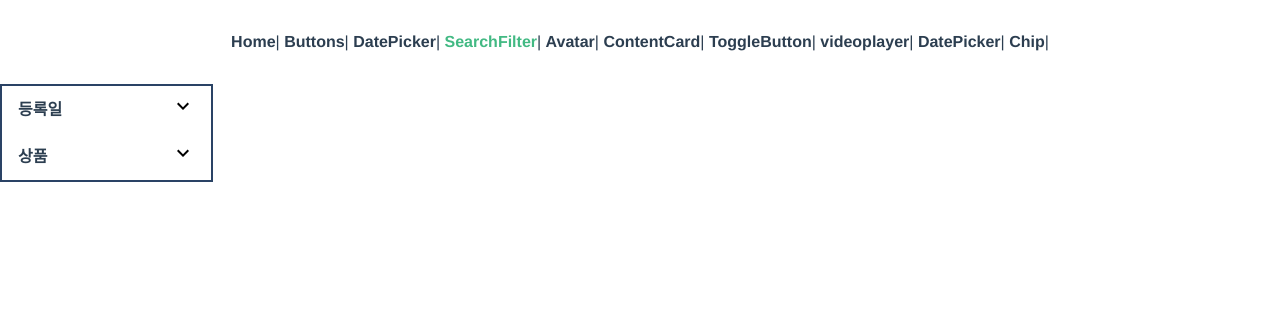
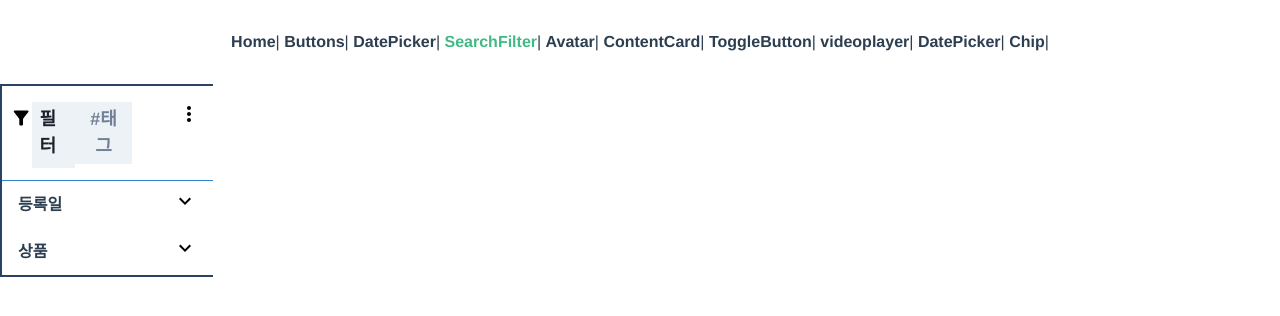
Before and after one commit to HwangJeongMin/vuecomponents, a Vue app: page /SearchFilter in a window 1280 px wide. Shown: the top 316 px of the page. Built offline with nearby package versions, Linux system fonts and the light colour scheme.

Commit message:
SearchFilter.vue에 필터와 태그 기능 추가

```diff
--- a/src/App.vue
+++ b/src/App.vue
@@ -1,14 +1,16 @@
 <template>
   <div id="app">
     <div id="nav">
-      <router-link to="/">Home</router-link>| <router-link to="/button">Buttons</router-link>|
+      <router-link to="/">Home</router-link>|
+      <router-link to="/button">Buttons</router-link>|
       <router-link to="/date">DatePicker</router-link>|
       <router-link to="/SearchFilter">SearchFilter</router-link>|
       <router-link to="/Avatar">Avatar</router-link>|
       <router-link to="/Card">ContentCard</router-link>|
       <router-link to="/togglebutton">ToggleButton</router-link>|
       <router-link to="/videoplayer">videoplayer</router-link>|
-      <router-link to="/date">DatePicker</router-link>| <router-link to="/chip">Chip</router-link>|
+      <router-link to="/date">DatePicker</router-link>|
+      <router-link to="/chip">Chip</router-link>|
     </div>
     <router-view />
   </div>
--- /dev/null
+++ b/src/components/FilterOption.vue
@@ -0,0 +1,53 @@
+<template>
+  <div class="md:w-1/3">
+    <div class="float-right mr-1">
+      <button @click="show = !show">
+        <svg
+          xmlns="http://www.w3.org/2000/svg"
+          height="24"
+          viewBox="0 0 24 24"
+          width="24"
+          style="float:right"
+        >
+          <path d="M0 0h24v24H0z" fill="none" />
+          <path
+            d="M12 8c1.1 0 2-.9 2-2s-.9-2-2-2-2 .9-2 2 .9 2 2 2zm0 2c-1.1 0-2 .9-2 2s.9 2 2 2 2-.9
+                            2-2-.9-2-2-2zm0 6c-1.1 0-2 .9-2 2s.9 2 2 2 2-.9 2-2-.9-2-2-2z"
+          />
+        </svg>
+      </button>
+    </div>
+    <div class="absolute float-left" style="margin-left:5%;">
+      <transition name="fade">
+        <div v-if="show" class="bg-blue-100 border border-blue-900 text-black px-4 py-2 leading-6">
+          <p class="font-bold">필터 초기화</p>
+          <p class="font-bold">필터 저장</p>
+        </div>
+      </transition>
+    </div>
+  </div>
+</template>
+
+<script>
+export default {
+  data() {
+    return {
+      show: false,
+    };
+  },
+};
+</script>
+
+<style>
+.fade-enter-active,
+.fade-leave-active {
+  transition: opacity 0.5s;
+}
+.fade-enter,
+.fade-leave-to {
+  opacity: 0;
+}
+.left-310 {
+  left: 310px;
+}
+</style>
--- a/src/views/SearchFilter.vue
+++ b/src/views/SearchFilter.vue
@@ -1,5 +1,45 @@
 <template>
-  <div class="md:w-1/6 border-2 border-blue-900 text-center">
+  <div class="md:w-1/6 border-2 border-blue-900 border-r-0 text-center">
+    <div
+      class="px-2 pt-4 pb-3 w-full inline-flex border border-blue-600 border-l-0 border-t-0 border-r-0"
+    >
+      <div class="md:w-1/3 inline-flex">
+        <a href="SearchFilter?mode=filter" class="flex">
+          <svg
+            xmlns="http://www.w3.org/2000/svg"
+            enable-background="new 0 0 24 24"
+            height="24"
+            viewBox="0 0 24 24"
+            width="24"
+            class="mt-1"
+          >
+            <path d="M0,0h24 M24,24H0" fill="none" />
+            <path
+              :fill="seachOption.filterS"
+              d="M4.25,5.61C6.27,8.2,10,13,10,13v6c0,0.55,0.45,1,1,1h2c0.55,0,1-0.45,1-1v-6c0,0,3.72-4.8,5.74-7.39
+                                C20.25,4.95,19.78,4,18.95,4H5.04C4.21,4,3.74,4.95,4.25,5.61z"
+            />
+            <path d="M0,0h24v24H0V0z" fill="none" />
+          </svg>
+          <span
+            class="inline-block bg-gray-200 pr-3 pt-1 pb-2 text-lg font-semibold"
+            :class="seachOption.filterC"
+          >필터</span>
+        </a>
+      </div>
+      <div class="md:w-1/3">
+        <a href="SearchFilter?mode=tag">
+          <span
+            class="inline-block bg-gray-200 px-3 py-1 text-lg font-semibold mr-2"
+            :class="seachOption.tagC"
+          >#태그</span>
+        </a>
+      </div>
+
+      <!-- {{-- 필터 옵션 --}} -->
+      <filterOption v-if="mode === 'filter'"></filterOption>
+    </div>
+    <div v-if="mode === 'filter'">
       <div class="px-4 py-2">
         <collapse :postData="{title:'등록일'}">
           <template slot="content">
@@ -7,7 +47,6 @@
           </template>
         </collapse>
       </div>
-
       <div class="px-4 py-2">
         <collapse :postData="{title:'상품'}">
           <template slot="content">
@@ -16,12 +55,40 @@
         </collapse>
       </div>
     </div>
+    <div v-else>
+      <div class="flex">
+        <div v-for="(tab, index) in tabs" :key="index" class="h-full w-1/2 text-left text-lg m-2">
+          <button :class="{'font-bold': currentTab === index}" @click="currentTab = index">{{ tab }}</button>
+        </div>
+      </div>
+      <div class="text-left" v-if="currentTab === 0">
+        <p class="mx-2 my-1">#LG 휘센</p>
+        <p class="mx-2 my-1">#에어컨</p>
+        <button class="m-2">더보기</button>
+      </div>
+      <div class="text-left" v-else>
+        <p class="mx-2 my-1">
+          A
+          <br />AIG 생명
+        </p>
+        <p class="mx-2 my-1">
+          L
+          <br />LG 휘센
+        </p>
+        <p class="mx-2 my-1">
+          O
+          <br />산지예
+        </p>
+      </div>
+    </div>
+  </div>
 </template>
 
 <script>
 import collapse from '../components/Collapse';
 import testTag from '../components/TestTag';
 import testTag2 from '../components/TestTag2';
+import filterOption from '../components/FilterOption';
 
 export default {
   name: 'SearchFilter',
@@ -29,6 +96,43 @@ export default {
     collapse,
     testTag,
     testTag2,
+    filterOption,
+  },
+  data() {
+    return {
+      seachOption: this.filterStyle(),
+      popTag: false,
+      nameTag: false,
+      currentTab: 0,
+      tabs: ['인기순', '이름순'],
+    };
+  },
+  methods: {
+    filterStyle() {
+      this.mode = this.$route.query.mode;
+      this.mode = this.mode == undefined || this.mode == '' ? 'filter' : this.mode;
+      var filterC = '';
+      var filterS = '';
+      var tagC = '';
+      if (this.mode == 'filter') {
+        filterC = 'text-gray-900';
+        filterS = '';
+        tagC = 'text-gray-600';
+      } else {
+        filterC = 'text-gray-600';
+        filterS = '#718096';
+        tagC = 'text-gray-900';
+      }
+      return {
+        filterC,
+        filterS,
+        tagC,
+      };
+    },
+  },
+  mounted() {
+    //this.mode = this.$route.query.mode;
+    //console.log(this.mode, this.filter.filterC, this.filter.filterS);
   },
 };
 </script>
```
Lines whose indentation alone changed are shown as unchanged.
